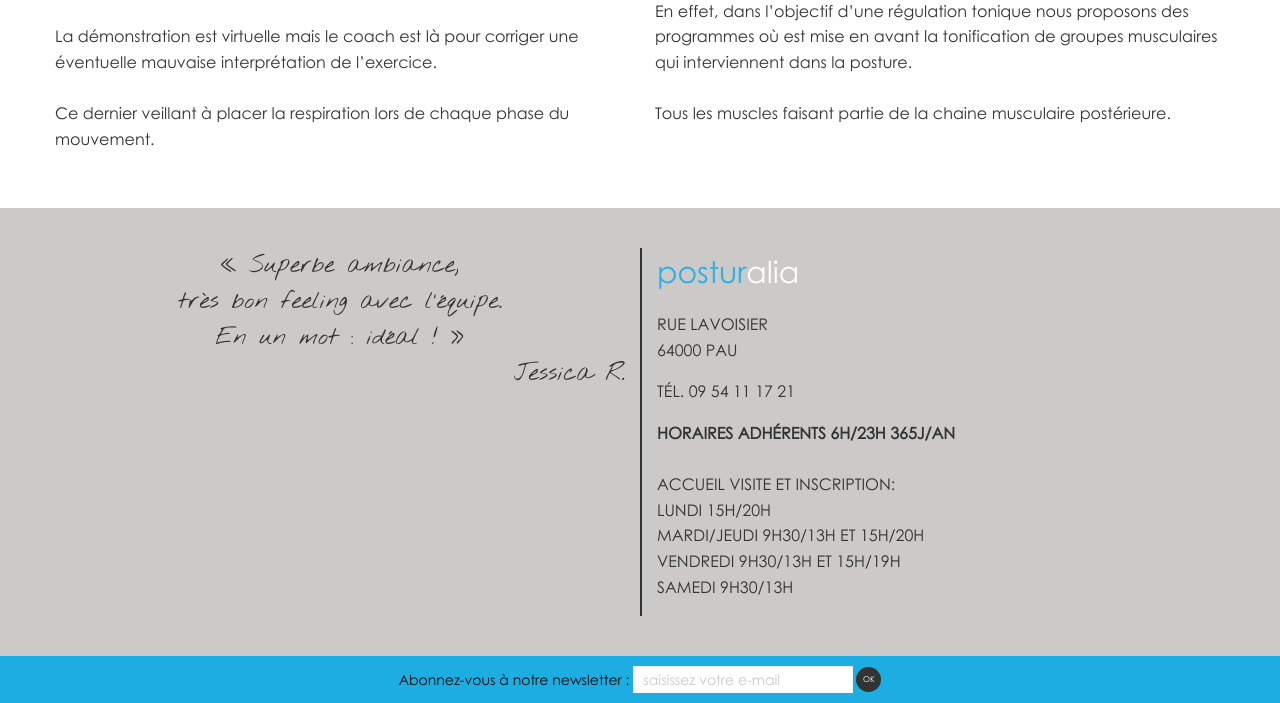
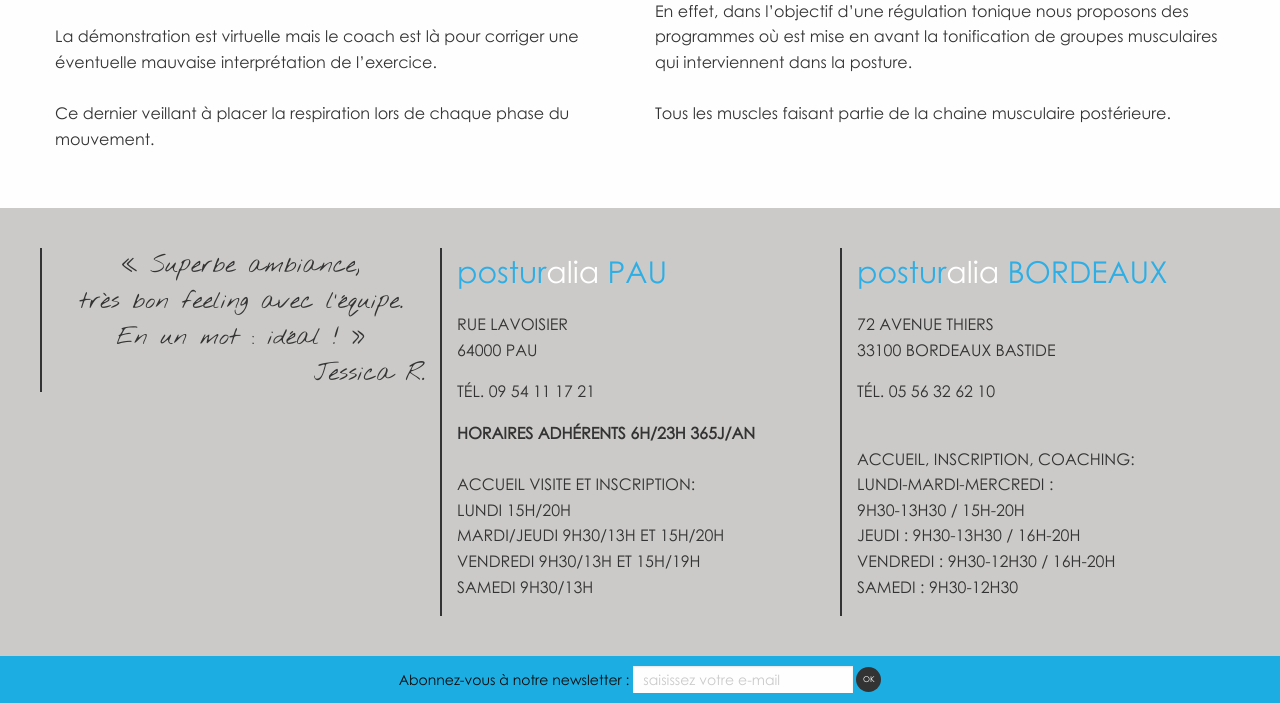
Before and after one commit to xav335/postularaliaProd, a PHP site: page /cours.php in a window 1280 px wide. Shown: the part 1793-2496 px from the top of the page. Run offline with PHP 8.4, Linux system fonts and the light colour scheme; data that the repository does not hold is empty; some libraries are stand-ins or nearby versions.

Commit message:
footer en plus

```diff
--- a/css/app.css
+++ b/css/app.css
@@ -104,10 +104,10 @@
 #map-canvas {width:100%;height:570px;}
 
 footer {background:#cccac8;padding:40px 0;}
-footer .columns:last-of-type {border-left:2px solid #333;}
-footer .columns:last-of-type p {text-transform:uppercase;}
-footer .columns:last-of-type p:first-of-type {font-size:30px;color:#2dafe5;text-transform:none;}
-footer .columns:last-of-type p:first-of-type span {color:#fff;}
+footer .columns {border-left:2px solid #333;}
+footer .columns p {text-transform:uppercase;}
+footer .columns p:first-of-type {font-size:30px;color:#2dafe5;text-transform:none;}
+footer .columns p:first-of-type span {color:#fff;}
 quote {font-family:'Nothing You Could Do',cursive;font-size:24px;color:#333;text-align:center;display:block;}
 quote span {display:block;text-align:right;}
 
--- a/inc/footer.php
+++ b/inc/footer.php
@@ -1,6 +1,6 @@
 			<footer>
 				<div class="row">
-					<div class="large-6 medium-6 small-12 columns">
+					<div class="large-4 medium-4 small-12 columns">
 						<quote>
 							« Superbe ambiance,<br/>
 							très bon feeling avec l’équipe.<br/>
@@ -8,8 +8,8 @@
 							<span>Jessica R.</span>
 						</quote>
 					</div>
-					<div class="large-6 medium-6 small-12 columns">
-						<p>postur<span>alia</span></p>
+					<div class="large-4 medium-4 small-12 columns">
+						<p>postur<span>alia</span> PAU</p>
 						<p>
 							Rue Lavoisier<br/>
 							64000 Pau
@@ -25,6 +25,22 @@
                                 samedi 9h30/13h
 							</p>
 					</div>
+					<div class="large-4 medium-4 small-12 columns">
+						<p>postur<span>alia</span> BORDEAUX</p>
+						<p>
+							72 avenue Thiers<br/>
+							33100 Bordeaux Bastide
+						</p>
+						<p>Tél. 05 56 32 62 10</p>
+						<p>
+							    <br>
+                                Accueil, inscription, coaching: <br>
+								Lundi-Mardi-Mercredi :<br> 9h30-13h30 / 15h-20h<br>
+                                Jeudi : 9h30-13h30 / 16h-20h<br>
+                                Vendredi : 9h30-12h30 / 16h-20h<br>
+                                Samedi : 9h30-12h30
+							</p>
+					</div>
 				</div>
 			</footer>
 			<div class="newsletter">
```
